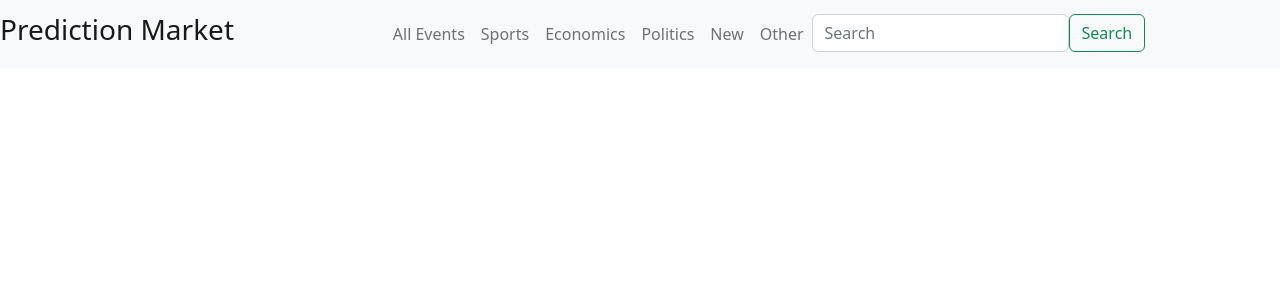
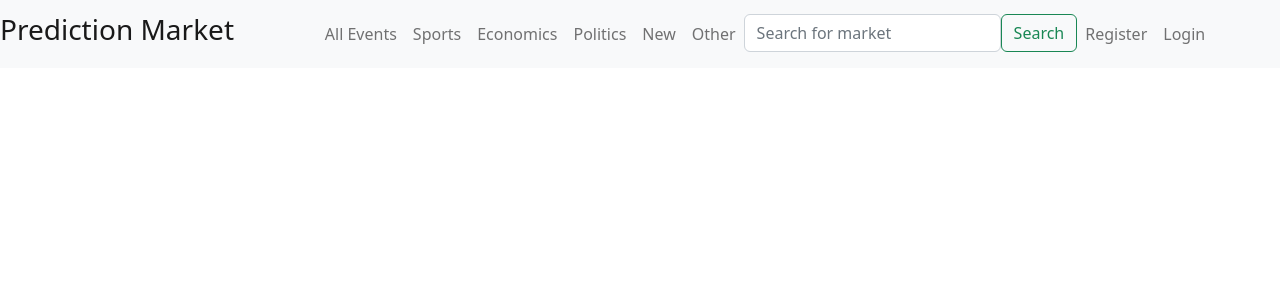
Before and after one commit to MarcGroc/PredictionMarket, a Django app: page /economics/ in a window 1280 px wide. Shown: the top 300 px of the page. Run offline with Django 4.2, Linux system fonts and the light colour scheme; tables that the repository leaves empty hold one stand-in row (values such as "Sample post").

Commit message:
user related items added

```diff
--- a/website/templates/website/base.html
+++ b/website/templates/website/base.html
@@ -35,23 +35,33 @@
           </li>
             <li class="nav-item">
                 <form class="form-inline ">
-                    <input class="form-control mr-sm-2" type="search" placeholder="Search" aria-label="Search">
+                    <input class="form-control mr-sm-2" type="search" placeholder="Search for market" aria-label="Search">
                 </form>
             </li>
             <li class="nav-item">
                 <button class="btn btn-outline-success my-2 my-sm-0" type="submit">Search</button>
             </li>
 
-{#            <li class="nav-item ml-auto">#}
-{#                {% if user.is_authenticated %}#}
-{#                    <a class="nav-link" href="{% url 'logout' %}">Logout</a>#}
-{#                {% endif %}#}
-{#            </li>#}
-{#            <li class="nav-item">#}
-{#                {% if user.is_authenticated %}#}
-{#                    <a class="nav-link" href="{% url 'profile' %}">Profile</a>#}
-{#                {% endif %}#}
-{#            </li>#}
+            <li class="nav-item">
+                {% if not user.is_authenticated %}
+                <a class="nav-link" href="{% url 'register' %}">Register</a>
+                {% endif %}
+          </li>
+            <li class="nav-item">
+                {% if not user.is_authenticated %}
+                <a class="nav-link" href="{% url 'login' %}">Login</a>
+                {% endif %}
+          </li>
+            <li class="nav-item ml-auto">
+                {% if user.is_authenticated %}
+                    <a class="nav-link" href="{% url 'logout' %}">Logout</a>
+                {% endif %}
+            </li>
+            <li class="nav-item">
+                {% if user.is_authenticated %}
+                    <a class="nav-link" href="{% url 'profile' userprofile.id%}">Profile</a>
+                {% endif %}
+            </li>
 
         </ul>
       </div>
```
